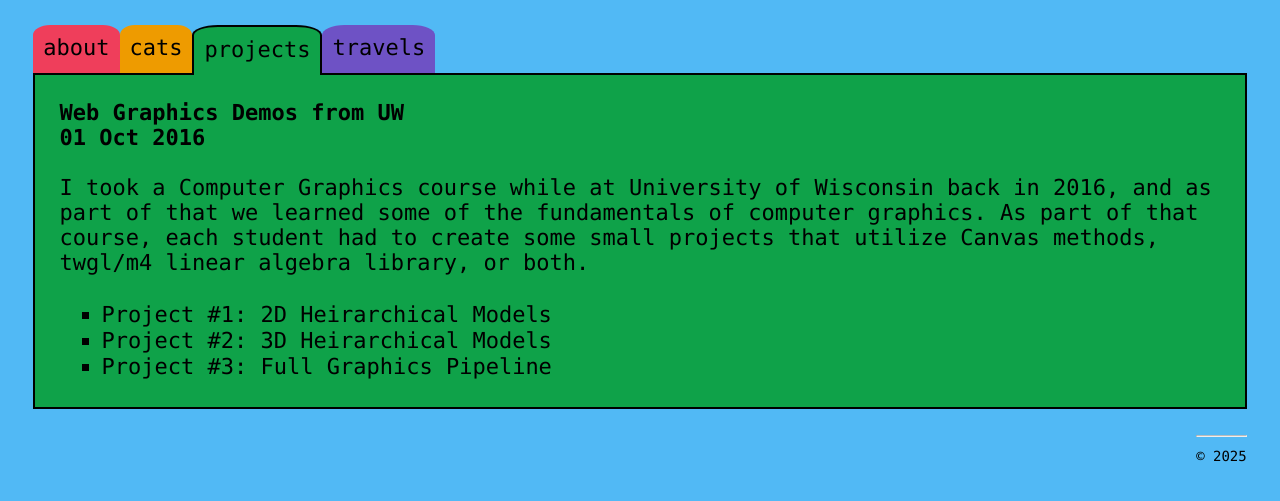
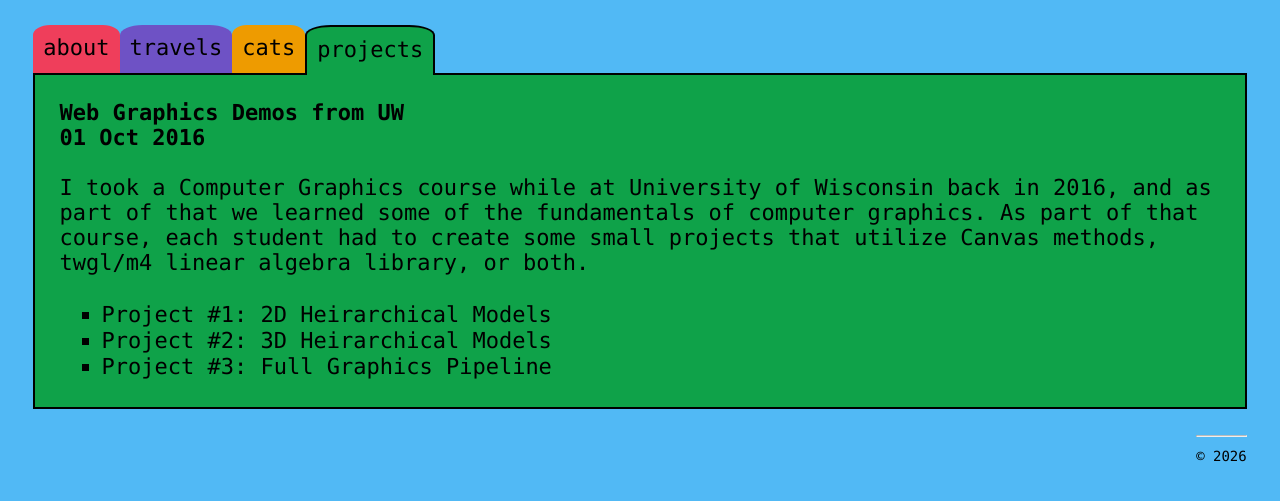
Before and after one commit to acurtiz/acurtiz.github.io, a Jekyll site: the page built from projects/_posts/2016-10-01-canvas-demos-uw-madison.html, in a window 1280 px wide. Shown: the top 501 px of the page. Built offline with Jekyll 4.4.1, drawn with Linux system fonts in a browser that asks for light colours.

Commit message:
Remove _data/navigation.yml, consolidate with categories.yml.

```diff
--- a/_data/categories.yml
+++ b/_data/categories.yml
@@ -1,19 +1,23 @@
 about:
     display-name: "About"
+    link: /
     color-primary: "#ef3e5b"
     color-secondary: "#f26279"
 travels:
     display-name: "Travels"
+    link: /travels/
     default-icon: "/assets/img/icon/default/travels.png"
     color-primary: "#6e52c5"
     color-secondary: "#684db9"
 cats:
     display-name: "Cats"
+    link: /cats/
     default-icon: "/assets/img/icon/default/cats.png"
     color-primary: "#ee9b00"
     color-secondary: "#e19303"
 projects:
-    display-name: "Projects"
+    display-name: "Personal Projects"
+    link: /projects/
     default-icon: "/assets/img/icon/default/projects.png"
     color-primary: "#0fa249"
     color-secondary: "#0d9543"
--- a/_includes/navigation.html
+++ b/_includes/navigation.html
@@ -1,17 +1,18 @@
 <div id="nav-bar">
-  {% for item in site.data.navigation %}
-    {% assign category_name = item.name | downcase %}
+  {% for entry in site.data.categories %}
+    {% assign category_name = entry[0] | downcase %}
+    {% assign category = entry[1] %}
     {% if page.url contains category_name %}
     <div class="nav-current" id="nav-{{ category_name }}">
-      <a href="{{ item.link }}" {% if page.url == item.link %}class="current-link"{% endif %}>{{ item.name }}</a>
+      <a href="{{ category.link }}" {% if page.url == category.link %}class="current-link"{% endif %}>{{ category_name }}</a>
     </div>
     {% elsif page.url == "/" and category_name == "about" %}
     <div class="nav-current" id="nav-{{ category_name }}">
-      <a href="{{ item.link }}" {% if page.url == item.link %}class="current-link"{% endif %}>{{ item.name }}</a>
+      <a href="{{ category.link }}" {% if page.url == category.link %}class="current-link"{% endif %}>{{ category_name }}</a>
     </div>
     {% else %}
     <div class="nav-rect" id="nav-{{ category_name }}">
-      <a href="{{ item.link }}" {% if page.url == item.link %}class="current-link"{% endif %}>{{ item.name }}</a>
+      <a href="{{ category.link }}" {% if page.url == category.link %}class="current-link"{% endif %}>{{ category_name }}</a>
     </div>
     {% endif %}
   {% endfor %}
--- a/_layouts/default.html
+++ b/_layouts/default.html
@@ -11,7 +11,7 @@
       {{ content }}
       <div class="bottom-bar">
 	      <hr class="solid">
-	      &#169 2025
+	      &#169 2026
       </div>
     </div>
   </body>
--- a/assets/css/styles.scss
+++ b/assets/css/styles.scss
@@ -48,10 +48,11 @@ div.nav-current {
   border-bottom-width: 2px;
 }
 
-{% for item in site.data.navigation %}
-  {% assign category_name = item.name | downcase %}
+{% for entry in site.data.categories %}
+  {% assign category_name = entry[0] | downcase %}
+  {% assign category_data = entry[1] %}
   #nav-{{ category_name }} {
-    background-color: {{ site.data.categories[category_name].color-primary }};
+    background-color: {{ category_data.color-primary }};
   }
   #body-{{ category_name }} {
     padding: 2% 2%;
@@ -59,16 +60,13 @@ div.nav-current {
     border-left: 2px solid #000000;
     border-bottom: 2px solid #000000;
     border-right: 2px solid #000000;
-    background-color: {{ site.data.categories[category_name].color-primary }};
+    background-color: {{ category_data.color-primary }};
   }
-{% endfor %}
-
-{% for item in site.data.categories %}
-  #{{ item[0] }} tr:nth-child(even) {
-    background-color: {{ item[1].color-primary }};
+  #{{ category_name }} tr:nth-child(even) {
+    background-color: {{ category_data.color-primary }};
   }
-  #{{ item[0] }} tr:nth-child(odd) {
-    background-color: {{ item[1].color-secondary }};
+  #{{ category_name }} tr:nth-child(odd) {
+    background-color: {{ category_data.color-secondary }};
   }
 {% endfor %}
 
--- a/index.html
+++ b/index.html
@@ -6,6 +6,4 @@ title: About
 <div style="clear:left;"></div>
 <div id="body-about">
   Hey, I'm Alex! This is my personal website.
-  <br/><br/>
-  Hope you find something interesting!
 </div>
```
Also changed, not shown: _data/navigation.yml (deleted, +0 -8 lines).
